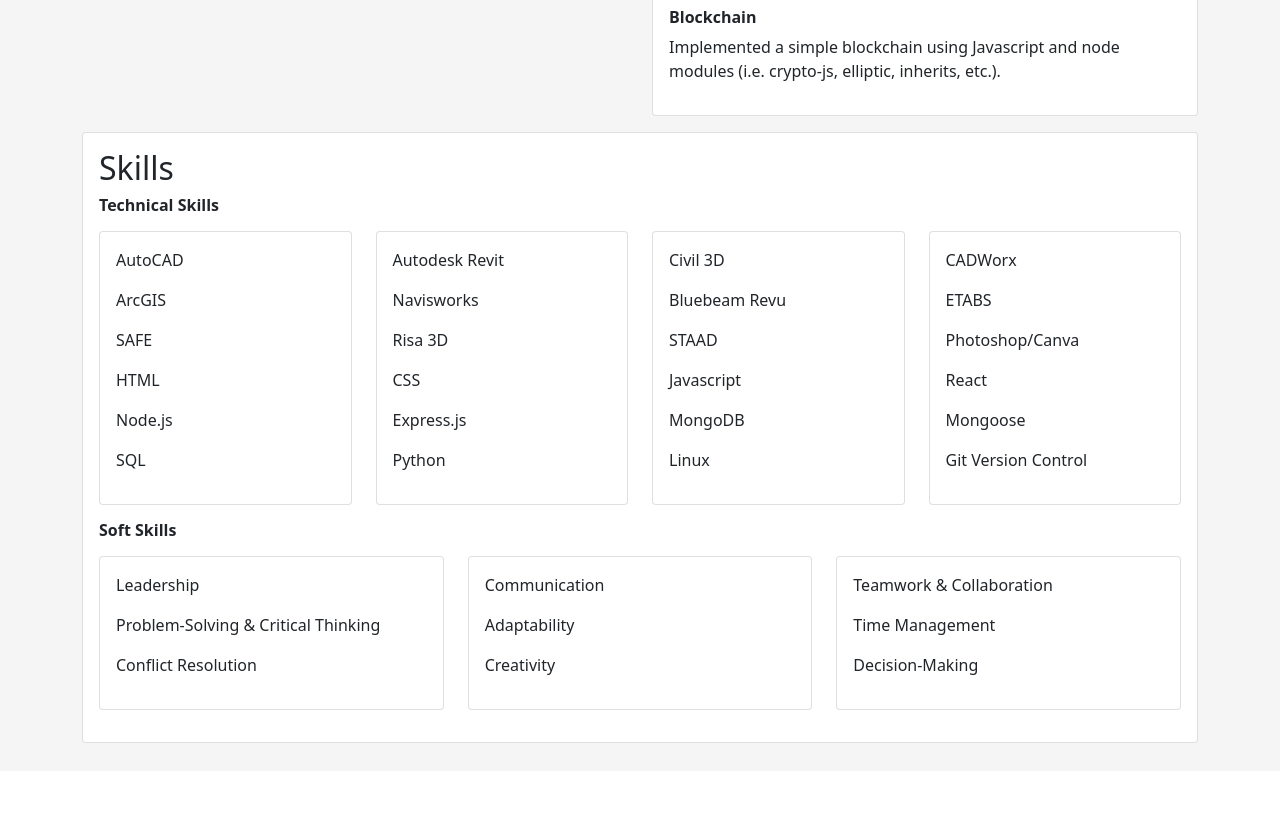
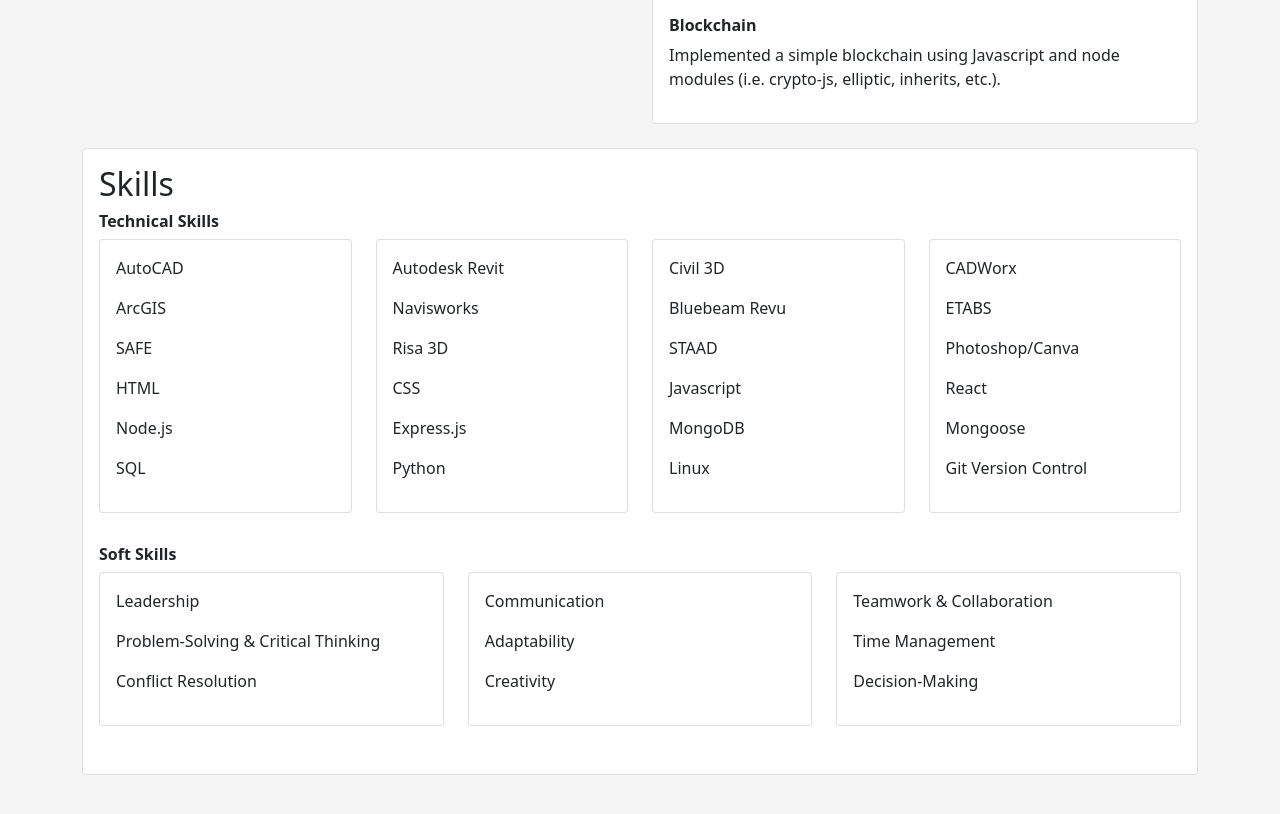
Before and after one commit to AdolfoJrV/My-Resume, a React (Create React App) app: page / in a window 1280 px wide. Shown: the part 1860-2674 px from the top of the page. Before the commit the page ends 2631 px from the top, so only its background shows below. Built offline with nearby package versions, Linux system fonts and the light colour scheme.

Commit message:
Update React files for Final Project.

```diff
--- a/src/components/Card.jsx
+++ b/src/components/Card.jsx
@@ -6,7 +6,7 @@
   const { isDarkMode } = useContext(ThemeContext);
 
   return (
-    <div className="col-md">
+    <div className="col-md mb-3">
       <div className={isDarkMode ? "card-dm" : "card"}>
         <div className="card-body">{children}</div>
       </div>
--- a/src/components/Row.jsx
+++ b/src/components/Row.jsx
@@ -3,7 +3,7 @@
 const Row = (props) => {
   const { children } = props;
 
-  return <div className="row mt-3">{children}</div>;
+  return <div className="row mt-2">{children}</div>;
 };
 
 export default Row;
```
